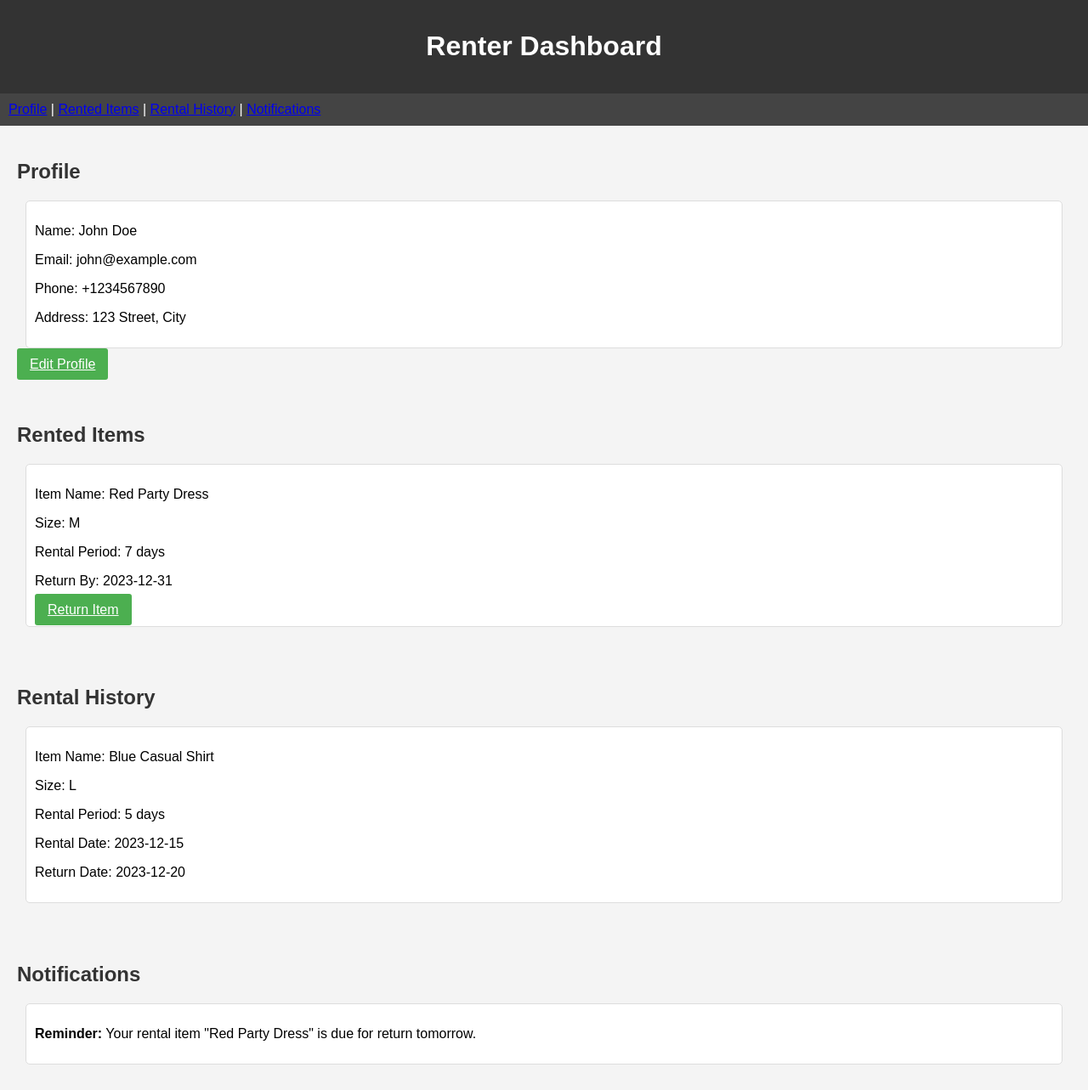
After one commit to abraralvee/370-Project, a Django app: page /Cloth/renter-dashboard/ in a window 1280 px wide. The commit adds this page. Shown: the whole page at 85% size. Run offline with Django 4.2, Linux system fonts and the light colour scheme.

Commit message:
few changes

```diff
--- a/Clothing_database/Cloth/templates/register_renter.html
+++ b/Clothing_database/Cloth/templates/register_renter.html
@@ -129,7 +129,7 @@
     </script>
     <div class="wrapper">
         <h2>Renter Registration</h2>
-        <form method="POST">
+        <form action='../renter-dashboard/' method="POST">
             {% csrf_token %}
             <div class="input-box">
                 <input type="text" name="first_name" placeholder="Enter your First name" required>
@@ -165,7 +165,7 @@
                 <input type="submit" value="Register Now">
             </div>
             <div class="text">
-                <h3>Already have an account? <a href="#">Login now</a></h3>
+                <h3>Already have an account? <a href="../login/">Login now</a></h3>
             </div>
         </form>
     </div>
--- /dev/null
+++ b/Clothing_database/Cloth/templates/renter-dashboard.html
@@ -0,0 +1,121 @@
+<!DOCTYPE html>
+<html lang="en">
+
+<head>
+    <meta charset="UTF-8">
+    <meta name="viewport" content="width=device-width, initial-scale=1.0">
+    <title>Renter Dashboard</title>
+    <!-- Add your stylesheets and scripts here -->
+    <style>
+        body {
+            font-family: Arial, sans-serif;
+            margin: 0;
+            padding: 0;
+            background-color: #f4f4f4;
+        }
+
+        header {
+            background-color: #333;
+            color: #fff;
+            padding: 15px;
+            text-align: center;
+        }
+
+        nav {
+            background-color: #444;
+            color: #fff;
+            padding: 10px;
+        }
+
+        section {
+            padding: 20px;
+        }
+
+        h2 {
+            color: #333;
+        }
+
+        .item {
+            border: 1px solid #ddd;
+            padding: 10px;
+            margin: 10px;
+            background-color: #fff;
+            border-radius: 5px;
+        }
+
+        .button {
+            background-color: #4caf50;
+            color: #fff;
+            padding: 10px 15px;
+            border: none;
+            border-radius: 3px;
+            cursor: pointer;
+        }
+
+        .button:hover {
+            background-color: #45a049;
+        }
+    </style>
+</head>
+
+<body>
+    <header>
+        <h1>Renter Dashboard</h1>
+    </header>
+
+    <nav>
+        <a href="#profile">Profile</a> |
+        <a href="#rented-items">Rented Items</a> |
+        <a href="#history">Rental History</a> |
+        <a href="#notifications">Notifications</a>
+    </nav>
+
+    <section id="profile">
+        <h2>Profile</h2>
+        <div class="item">
+            <!-- Display Renter's profile information -->
+            <p>Name: John Doe</p>
+            <p>Email: john@example.com</p>
+            <p>Phone: +1234567890</p>
+            <p>Address: 123 Street, City</p>
+        </div>
+        <a href="#edit-profile" class="button">Edit Profile</a>
+    </section>
+
+    <section id="rented-items">
+        <h2>Rented Items</h2>
+        <!-- Display a list of items currently rented by the Renter -->
+        <div class="item">
+            <p>Item Name: Red Party Dress</p>
+            <p>Size: M</p>
+            <p>Rental Period: 7 days</p>
+            <p>Return By: 2023-12-31</p>
+            <a href="#return-item" class="button">Return Item</a>
+        </div>
+        <!-- Add more rented items as needed -->
+    </section>
+
+    <section id="history">
+        <h2>Rental History</h2>
+        <!-- Display a list of past rented items and their details -->
+        <div class="item">
+            <p>Item Name: Blue Casual Shirt</p>
+            <p>Size: L</p>
+            <p>Rental Period: 5 days</p>
+            <p>Rental Date: 2023-12-15</p>
+            <p>Return Date: 2023-12-20</p>
+        </div>
+        <!-- Add more rental history items as needed -->
+    </section>
+
+    <section id="notifications">
+        <h2>Notifications</h2>
+        <!-- Display any notifications or alerts for the Renter -->
+        <div class="item">
+            <p><strong>Reminder:</strong> Your rental item "Red Party Dress" is due for return tomorrow.</p>
+        </div>
+        <!-- Add more notifications as needed -->
+    </section>
+</body>
+
+</html>
--- a/Clothing_database/Cloth/urls.py
+++ b/Clothing_database/Cloth/urls.py
@@ -7,6 +7,7 @@ urlpatterns = [
     path('', views.home, name='homepage'),
     path('register_renter/', views.register_renter, name='Renter Registration'),
     path('register_rentee/', views.register_rentee, name='Rentee Registration'),
-    path('login/', auth_views.LoginView.as_view(), name='login'),
-    path('logout/', auth_views.LogoutView.as_view(), name='logout'),
+    path('login/', views.login_view, name='login'),
+    path('renter-dashboard/',views.renter_dashboard,name='Renter dashboard')
+    # path('logout/', auth_views.LogoutView.as_view(), name='logout'),
 ]
--- a/Clothing_database/Cloth/views.py
+++ b/Clothing_database/Cloth/views.py
@@ -60,16 +60,7 @@ def home(request):
 
 
 def login_view(request):
-    if request.method == 'POST':
-        username = request.POST['username']
-        password = request.POST['password']
-        user = authenticate(request, username=username, password=password)
-        if user is not None:
-            login(request, user)
-            # Redirect to a success page.
-            return redirect('index')  # Change 'index' to the name of your home page URL
-        else:
-            # Return an 'invalid login' error message.
-            return render(request, 'login.html', {'error': 'Invalid login credentials'})
+    return render(request, 'login.html')
 
-    return render(request, 'login.html')
+def renter_dashboard(request):
+    return render(request, 'renter-dashboard.html')
```
Also changed, not shown: Clothing_database/Cloth/templates/login.html (+5 -4 lines).
